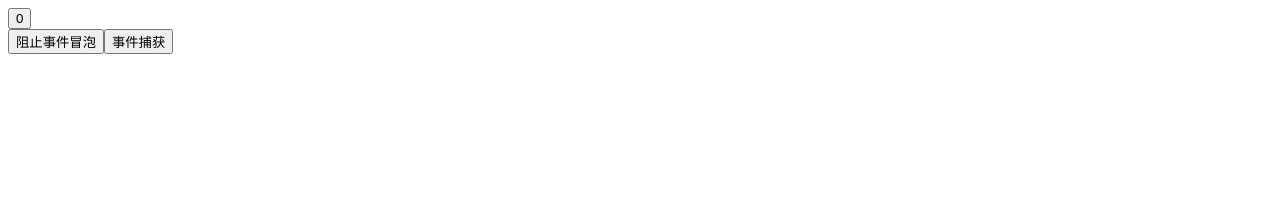
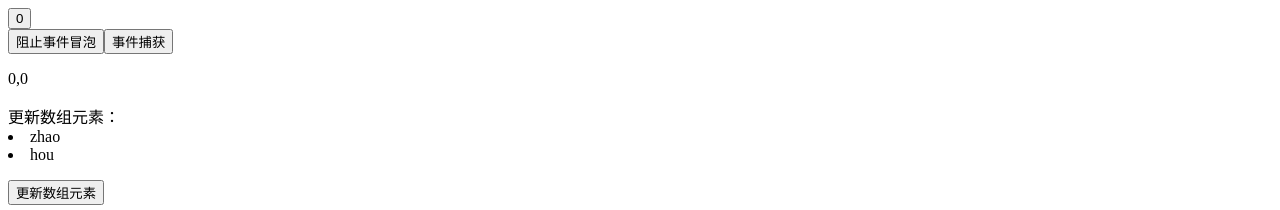
Before and after one commit to au-to/react-demos, a React (Create React App) app: page / in a window 1280 px wide. Shown: the part 1410-1620 px from the top of the page. Before the commit the page ends 1472 px from the top, so only its background shows below. Built offline with nearby package versions, Linux system fonts and the light colour scheme; the HTML template or start-up script is replaced by a standard one.

Commit message:
更新state中的对象

```diff
--- a/package.json
+++ b/package.json
@@ -12,6 +12,7 @@
     "react-dom": "^18.2.0",
     "react-scripts": "5.0.1",
     "sass": "1.57.1",
+    "use-immer": "^0.9.0",
     "web-vitals": "^2.1.4"
   },
   "scripts": {
--- a/src/App.js
+++ b/src/App.js
@@ -1,4 +1,5 @@
 import { useState, useRef } from "react"
+import { useImmer } from "use-immer"
 import './index.css'
 import Comment from './comment/index'
 import Father from "./father"
@@ -90,6 +91,28 @@ function App () {
   const handleCapture = () => {
     console.log('事件捕获');
   }
+
+  // 更新state中的对象
+  const [position, setPosition] = useState({
+    x: 0,
+    y: 0
+  })
+  function getPosition (e) {
+    setPosition({
+      ...position,
+      x: e.clientX,
+      y: e.clientY
+    })
+  }
+
+  // 更新state中的数组
+  const [examArr, updateExamArr] = useImmer([{ name: 'zhao', id: 0 }, { name: 'hou', id: 1 }]);
+  function handleUpdateArr () {
+    updateExamArr((draft) => {
+      const ele = draft.find(e => e.name === 'zhao')
+      ele.name = 'wang'
+    })
+  }
   return (
     <div className="App">
       {/* 使用引号传递字符串 */}
@@ -136,6 +159,11 @@ function App () {
       <button onClick={(e) => { e.stopPropagation(); handleDefaultClick() }}>阻止事件冒泡</button>
       {/* 事件捕获 */}
       <button onClickCapture={handleCapture}>事件捕获</button>
+      {/* 更新state中的对象 */}
+      <p onClick={e => getPosition(e)}>{position.x},{position.y}</p>
+      {/* 更新state中的数组 */}
+      <p>更新数组元素：{examArr.map(item => <li key={item.id}>{item.name}</li>)}</p>
+      <button onClick={handleUpdateArr}>更新数组元素</button>
     </div>
   )
 }
```
